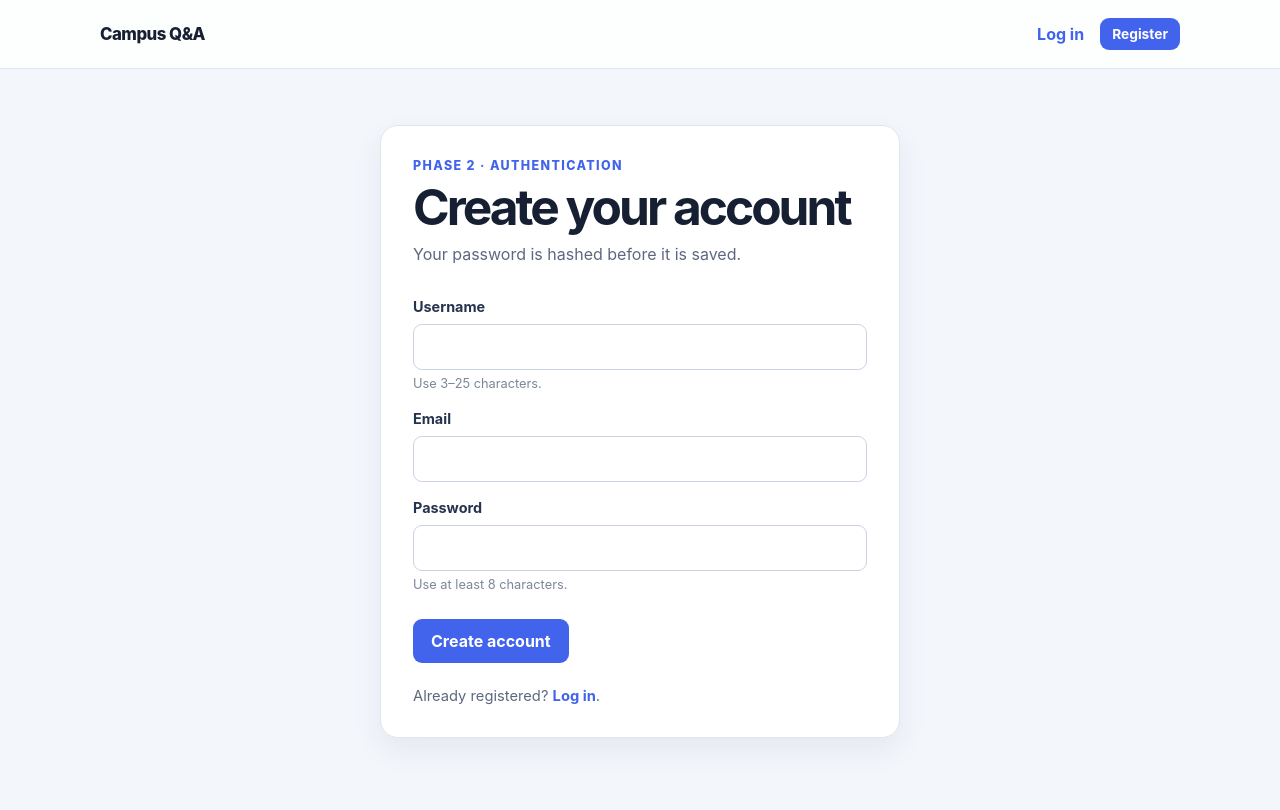
After one commit to KaydenKamberi/Q-A-site, a Node server app: page /register in a window 1280 px wide. The commit adds this page. Run offline with Node 20, Linux system fonts and the light colour scheme.

Commit message:
Implement authentication system with views and styles
Replit-Commit-Author: Agent

```diff
--- a/app.js
+++ b/app.js
@@ -1,23 +1,210 @@
 const express = require("express");
+const bcrypt = require("bcrypt");
+const session = require("express-session");
 const path = require("path");
-const { checkDatabaseConnection } = require("./db");
+const { checkDatabaseConnection, getPool } = require("./db");
 
 const app = express();
 const port = Number(process.env.PORT || 5000);
+const sessionSecret = process.env.SESSION_SECRET;
+
+if (!sessionSecret) {
+  throw new Error("SESSION_SECRET is required before starting the app.");
+}
 
 app.set("view engine", "ejs");
 app.set("views", path.join(__dirname, "views"));
 
 app.use(express.urlencoded({ extended: false }));
 app.use(express.static(path.join(__dirname, "public")));
+app.use(
+  session({
+    secret: sessionSecret,
+    resave: false,
+    saveUninitialized: false,
+    cookie: {
+      httpOnly: true,
+      sameSite: "lax",
+      secure: process.env.NODE_ENV === "production",
+      maxAge: 1000 * 60 * 60 * 24 * 7
+    }
+  })
+);
+
+app.use((req, res, next) => {
+  res.locals.currentUser = req.session.uid_user
+    ? {
+        uid_user: req.session.uid_user,
+        uName: req.session.uName
+      }
+    : null;
+  next();
+});
 
 let databaseStatus = {
   ok: false,
   message: "Database check has not run yet."
 };
 
+function requireLogin(req, res, next) {
+  if (!req.session.uid_user) {
+    return res.redirect("/login");
+  }
+
+  next();
+}
+
+function renderRegister(res, values = {}, error = null) {
+  return res.status(error ? 400 : 200).render("register", {
+    values,
+    error
+  });
+}
+
+function renderLogin(res, values = {}, error = null) {
+  return res.status(error ? 400 : 200).render("login", {
+    values,
+    error
+  });
+}
+
 app.get("/", (req, res) => {
   res.render("index", { databaseStatus });
+});
+
+app.get("/register", (req, res) => {
+  if (req.session.uid_user) {
+    return res.redirect("/");
+  }
+
+  renderRegister(res);
+});
+
+app.post("/register", async (req, res) => {
+  const values = {
+    username: String(req.body.username || "").trim(),
+    email: String(req.body.email || "").trim()
+  };
+  const password = String(req.body.password || "");
+
+  if (values.username.length < 3 || values.username.length > 25) {
+    return renderRegister(
+      res,
+      values,
+      "Username must be between 3 and 25 characters."
+    );
+  }
+
+  if (
+    values.email.length > 255 ||
+    !/^[^\s@]+@[^\s@]+\.[^\s@]+$/.test(values.email)
+  ) {
+    return renderRegister(res, values, "Enter a valid email address.");
+  }
+
+  if (password.length < 8) {
+    return renderRegister(
+      res,
+      values,
+      "Password must be at least 8 characters."
+    );
+  }
+
+  try {
+    const passwordHash = await bcrypt.hash(password, 10);
+    const pool = getPool();
+
+    await pool.execute(
+      "INSERT INTO QA1_Users (uName, password, email, registerdate) VALUES (?, ?, ?, NOW())",
+      [values.username, passwordHash, values.email]
+    );
+
+    res.redirect("/login?registered=1");
+  } catch (error) {
+    if (error.code === "ER_DUP_ENTRY") {
+      return renderRegister(
+        res,
+        values,
+        "That username or email is already registered."
+      );
+    }
+
+    console.error(`Registration failed: ${error.code || "UNKNOWN_ERROR"}`);
+    res.status(500).render("error", {
+      title: "Registration error",
+      message: "We could not create your account right now."
+    });
+  }
+});
+
+app.get("/login", (req, res) => {
+  if (req.session.uid_user) {
+    return res.redirect("/");
+  }
+
+  const notice =
+    req.query.registered === "1"
+      ? "Account created. You can log in now."
+      : null;
+  renderLogin(res, {}, null, notice);
+});
+
+app.post("/login", async (req, res) => {
+  const values = {
+    username: String(req.body.username || "").trim()
+  };
+  const password = String(req.body.password || "");
+
+  try {
+    const pool = getPool();
+    const [rows] = await pool.execute(
+      "SELECT uid_user, uName, password FROM QA1_Users WHERE uName = ? LIMIT 1",
+      [values.username]
+    );
+    const user = rows[0];
+    const passwordMatches = user
+      ? await bcrypt.compare(password, user.password)
+      : false;
+
+    if (!passwordMatches) {
+      return renderLogin(res, values, "Invalid username or password.");
+    }
+
+    req.session.regenerate((error) => {
+      if (error) {
+        console.error("Session creation failed.");
+        return res.status(500).render("error", {
+          title: "Login error",
+          message: "We could not start your session right now."
+        });
+      }
+
+      req.session.uid_user = user.uid_user;
+      req.session.uName = user.uName;
+      res.redirect("/");
+    });
+  } catch (error) {
+    console.error(`Login failed: ${error.code || "UNKNOWN_ERROR"}`);
+    res.status(500).render("error", {
+      title: "Login error",
+      message: "We could not log you in right now."
+    });
+  }
+});
+
+app.post("/logout", requireLogin, (req, res) => {
+  req.session.destroy((error) => {
+    if (error) {
+      console.error("Session destruction failed.");
+      return res.status(500).render("error", {
+        title: "Logout error",
+        message: "We could not log you out right now."
+      });
+    }
+
+    res.clearCookie("connect.sid");
+    res.redirect("/");
+  });
 });
 
 app.get("/health", (req, res) => {
--- a/package.json
+++ b/package.json
@@ -11,8 +11,10 @@
     "node": ">=20"
   },
   "dependencies": {
+    "bcrypt": "^6.0.0",
     "ejs": "^3.1.10",
     "express": "^5.2.1",
+    "express-session": "^1.18.2",
     "mysql2": "^3.24.4"
   }
 }
--- a/public/styles.css
+++ b/public/styles.css
@@ -14,10 +14,66 @@ body {
   min-width: 320px;
 }
 
+.site-header {
+  border-bottom: 1px solid #e0e6f0;
+  background: rgb(255 255 255 / 88%);
+}
+
+.header-inner {
+  display: flex;
+  width: min(1080px, calc(100% - 32px));
+  min-height: 68px;
+  margin: 0 auto;
+  align-items: center;
+  justify-content: space-between;
+  gap: 20px;
+}
+
+.brand {
+  color: #172033;
+  font-size: 1.05rem;
+  font-weight: 850;
+  letter-spacing: -0.03em;
+  text-decoration: none;
+}
+
+.nav {
+  display: flex;
+  align-items: center;
+  gap: 16px;
+}
+
+.nav-link,
+.form-footer a {
+  color: #4263eb;
+  font-weight: 700;
+  text-decoration: none;
+}
+
+.nav-link:hover,
+.form-footer a:hover {
+  text-decoration: underline;
+}
+
+.signed-in {
+  color: #5d6880;
+  font-size: 0.9rem;
+}
+
+.inline-form {
+  display: inline;
+  margin: 0;
+}
+
 .shell {
   width: min(760px, calc(100% - 32px));
   margin: 0 auto;
   padding: 72px 0;
+}
+
+.narrow-shell {
+  width: min(520px, calc(100% - 32px));
+  padding-top: 56px;
 }
 
 .hero {
@@ -66,6 +122,126 @@ h2 {
   border-radius: 18px;
   background: #fff;
   box-shadow: 0 12px 30px rgb(37 52 86 / 7%);
+}
+
+.form-card {
+  padding: 32px;
+  border: 1px solid #e0e6f0;
+  border-radius: 18px;
+  background: #fff;
+  box-shadow: 0 12px 30px rgb(37 52 86 / 7%);
+}
+
+.form-card h1 {
+  margin-bottom: 10px;
+  font-size: clamp(2.1rem, 6vw, 3.1rem);
+}
+
+.form-intro {
+  margin-bottom: 24px;
+  color: #5d6880;
+  line-height: 1.55;
+}
+
+.stacked-form {
+  display: flex;
+  flex-direction: column;
+  gap: 9px;
+}
+
+.stacked-form label {
+  margin-top: 8px;
+  color: #26334d;
+  font-size: 0.9rem;
+  font-weight: 750;
+}
+
+.stacked-form input {
+  width: 100%;
+  padding: 12px 13px;
+  border: 1px solid #cbd4e3;
+  border-radius: 9px;
+  color: #172033;
+  background: #fff;
+  font: inherit;
+}
+
+.stacked-form input:focus {
+  border-color: #4263eb;
+  outline: 3px solid rgb(66 99 235 / 17%);
+}
+
+.field-help {
+  margin: -3px 0 2px;
+  color: #7b879b;
+  font-size: 0.8rem;
+}
+
+.button {
+  display: inline-flex;
+  width: fit-content;
+  align-items: center;
+  justify-content: center;
+  margin-top: 16px;
+  padding: 12px 18px;
+  border: 0;
+  border-radius: 9px;
+  color: #fff;
+  background: #4263eb;
+  cursor: pointer;
+  font: inherit;
+  font-weight: 750;
+  text-decoration: none;
+}
+
+.button:hover {
+  background: #364fc7;
+}
+
+.button-small {
+  margin-top: 0;
+  padding: 8px 12px;
+  font-size: 0.86rem;
+}
+
+.button-secondary {
+  border: 1px solid #cbd4e3;
+  color: #26334d;
+  background: #fff;
+}
+
+.button-secondary:hover {
+  background: #f3f6fb;
+}
+
+.button-inline {
+  margin-top: 0;
+}
+
+.alert,
+.notice {
+  margin-bottom: 18px;
+  padding: 12px 14px;
+  border-radius: 8px;
+  line-height: 1.45;
+}
+
+.alert {
+  border: 1px solid #ffc9c9;
+  color: #9b1c1c;
+  background: #fff5f5;
+}
+
+.notice {
+  border: 1px solid #b2e2bb;
+  color: #235b2d;
+  background: #f1fbf3;
+}
+
+.form-footer {
+  margin: 24px 0 0;
+  color: #5d6880;
+  font-size: 0.92rem;
 }
 
 .status-row {
@@ -132,3 +308,34 @@ ol {
   color: #5d6880;
   line-height: 1.9;
 }
+
+.complete {
+  display: inline-block;
+  margin-left: 5px;
+  padding: 1px 7px;
+  border-radius: 99px;
+  color: #235b2d;
+  background: #dff6e4;
+  font-size: 0.72rem;
+  font-weight: 800;
+  letter-spacing: 0.02em;
+  text-transform: uppercase;
+}
+
+@media (max-width: 600px) {
+  .header-inner {
+    min-height: 60px;
+  }
+
+  .signed-in {
+    display: none;
+  }
+
+  .shell {
+    padding: 48px 0;
+  }
+
+  .form-card {
+    padding: 24px;
+  }
+}
--- /dev/null
+++ b/views/partials/footer.ejs
@@ -0,0 +1,2 @@
+  </body>
+</html>
--- /dev/null
+++ b/views/partials/header.ejs
@@ -0,0 +1,25 @@
+<!doctype html>
+<html lang="en">
+  <head>
+    <meta charset="utf-8">
+    <meta name="viewport" content="width=device-width, initial-scale=1">
+    <title><%= title || "Campus Q&A" %></title>
+    <link rel="stylesheet" href="/styles.css">
+  </head>
+  <body>
+    <header class="site-header">
+      <div class="header-inner">
+        <a class="brand" href="/">Campus Q&amp;A</a>
+        <nav class="nav" aria-label="Account">
+          <% if (currentUser) { %>
+            <span class="signed-in">Signed in as <strong><%= currentUser.uName %></strong></span>
+            <form method="POST" action="/logout" class="inline-form">
+              <button class="button button-small button-secondary" type="submit">Log out</button>
+            </form>
+          <% } else { %>
+            <a class="nav-link" href="/login">Log in</a>
+            <a class="button button-small" href="/register">Register</a>
+          <% } %>
+        </nav>
+      </div>
+    </header>
--- /dev/null
+++ b/views/register.ejs
@@ -0,0 +1,56 @@
+<%- include("partials/header", { title: "Register · Campus Q&A" }) %>
+
+<main class="shell narrow-shell">
+  <section class="form-card">
+    <p class="eyebrow">Phase 2 · Authentication</p>
+    <h1>Create your account</h1>
+    <p class="form-intro">Your password is hashed before it is saved.</p>
+
+    <% if (error) { %>
+      <div class="alert" role="alert"><%= error %></div>
+    <% } %>
+
+    <form method="POST" action="/register" class="stacked-form">
+      <label for="username">Username</label>
+      <input
+        id="username"
+        name="username"
+        type="text"
+        minlength="3"
+        maxlength="25"
+        value="<%= values.username || "" %>"
+        autocomplete="username"
+        required
+      >
+      <p class="field-help">Use 3–25 characters.</p>
+
+      <label for="email">Email</label>
+      <input
+        id="email"
+        name="email"
+        type="email"
+        maxlength="255"
+        value="<%= values.email || "" %>"
+        autocomplete="email"
+        required
+      >
+
+      <label for="password">Password</label>
+      <input
+        id="password"
+        name="password"
+        type="password"
+        minlength="8"
+        autocomplete="new-password"
+        required
+      >
+      <p class="field-help">Use at least 8 characters.</p>
+
+      <button class="button" type="submit">Create account</button>
+    </form>
+
+    <p class="form-footer">Already registered? <a href="/login">Log in</a>.</p>
+  </section>
+</main>
+
+<%- include("partials/footer") %>
```
Also changed, not shown: views/error.ejs (added, +12 -0 lines), views/login.ejs (added, +45 -0 lines).
